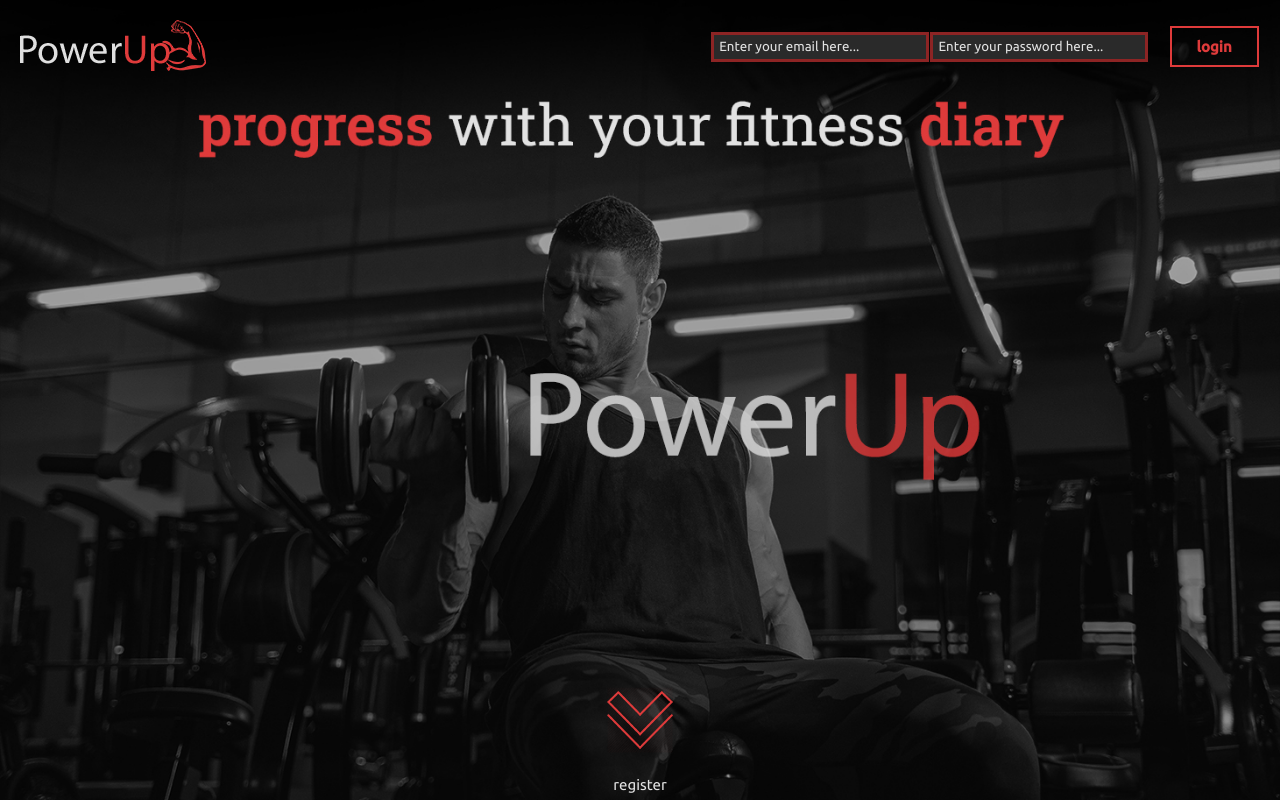
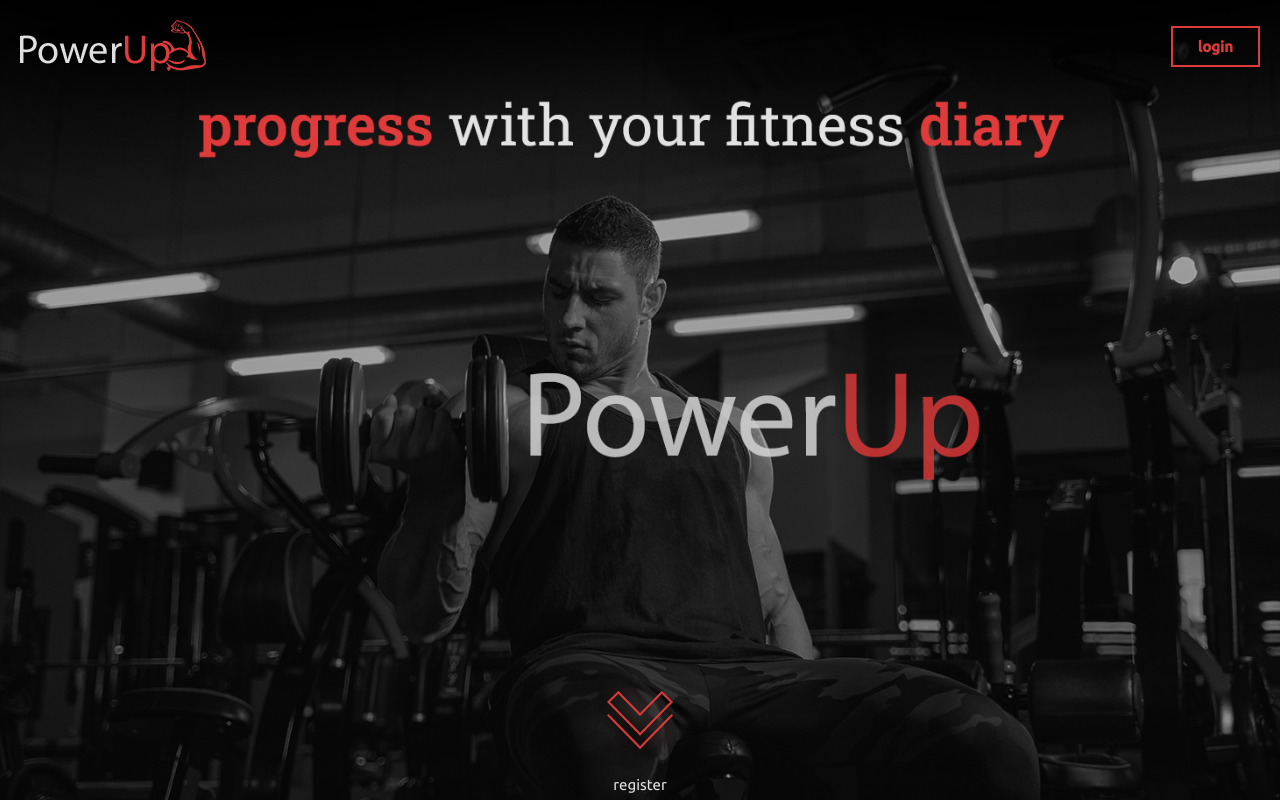
Before and after one commit to Rusev7/powerup, a React (Create React App) app in the folder client/: page / in a window 1280 px wide. Shown: the top 800 px of the page. Built offline with nearby package versions, Linux system fonts and the light colour scheme.

Commit message:
Changed login logic

```diff
--- a/client/src/App.js
+++ b/client/src/App.js
@@ -10,41 +10,41 @@ import CreateWorkout from './components/CreateWorkout';
 import Workouts from './components/Workouts';
 import Profile from './components/Profile';
 
+import OpenModalContext from './context/OpenModalContext';
 
 function App() {
     const [loggedIn, setloggedIn] = useState(false);
-    const [error, setError] = useState({err: false, msg: ''});
+    const [openModal, setOpenModal] = useState(false);
     const history = useHistory();
 
     const user = localStorage.getItem('user');
 
     useEffect(() => {
-        if(user) {
+        if (user) {
             setloggedIn(true);
         }
     }, [user]);
 
     const handleLogin = bool => {
-        if(bool) {
+        if (bool) {
             setloggedIn(true);
         }
     }
 
-    const handleError = (bool, msg) => {
-        if(bool) {
-            setError({
-                err: bool,
-                msg,
-            })
+    const handleOpenModal = (bool) => {
+        if (bool) {
+            setOpenModal(bool)
         }
     }
 
     return (
         <div className="App">
-            <Navigation handleLogin={handleLogin} handleError={handleError} loggedIn={loggedIn}/>
+            <Navigation handleLogin={handleLogin} handleOpenModal={handleOpenModal} loggedIn={loggedIn} />
             <Switch>
                 <Route path="/" exact>
-                    <Home loggedIn={loggedIn} error={error}/>
+                    <OpenModalContext.Provider value={openModal}>
+                        <Home loggedIn={loggedIn} />
+                    </OpenModalContext.Provider>
                 </Route>
                 <Route path="/create-workout" component={CreateWorkout} />
                 <Route path="/my-workouts" component={Workouts} />
--- a/client/src/components/Home/Home.js
+++ b/client/src/components/Home/Home.js
@@ -7,7 +7,6 @@ import Footer from '../Footer';
 
 const Home = ({
     loggedIn,
-    error
 }) => {
     const regSection = useRef();
 
@@ -25,7 +24,7 @@ const Home = ({
     } else {
         return (
             <div className="fade-in">
-                <StartSection handleScrollDown={handleScrollDown} error={error}/>
+                <StartSection handleScrollDown={handleScrollDown} />
                 <RegisterSection ref={regSection}/>
             </div>
         )
--- /dev/null
+++ b/client/src/components/LoginForm/LoginForm.css
@@ -0,0 +1,48 @@
+.login-form {
+    display: flex;
+    flex-direction: column;
+    margin-top: 5rem;
+    align-items: center;
+}
+
+.login-form-input {
+    margin-top: 2rem;
+    padding: 1rem 2rem;
+    outline: none;
+    border: 2px solid var(--color-primary);
+    color: var(--color-grey-light-1);
+    background-color: transparent;
+}
+
+.login-form-btn {
+    margin-top: 3rem;
+    padding: 1.5rem 2rem;
+    width: 20rem;
+    outline: none;
+    border: 2px solid var(--color-primary);
+    background-color: transparent;
+    color: var(--color-primary);
+    font-family: var(--font-text);
+    text-transform: uppercase;
+    font-weight: 600;
+    transition: .2s ease-in;
+    cursor: pointer;
+}
+
+.login-form-btn:hover {
+    background-color: var(--color-primary);
+    color: var(--color-grey-dark);
+}
+
+.login-form-text {
+    font-size: 1.5rem;
+    font-family: var(--font-text);
+    color: var(--color-primary);
+    margin-top: 1rem;
+    cursor: pointer;
+    transition: .1s ease-in;
+}
+
+.login-form-text:hover {
+    font-weight: 600;
+}
--- /dev/null
+++ b/client/src/components/LoginForm/LoginForm.js
@@ -0,0 +1,35 @@
+import { login } from '../../services/authService';
+
+import './LoginForm.css';
+
+const LoginForm = () => {
+
+    const handleLoginFormSubmit = e => {
+        e.preventDefault();
+
+        const { email, password } = e.target;
+
+        login({email: email.value, password: password.value})
+            .then(res => res.json())
+            .then(res => {
+                if(res.type === 'error') {
+                    this.props.handleError(true, res.message.errorMsg)
+                } else {
+                    localStorage.setItem('user', JSON.stringify(res.user));
+                    this.props.handleLogin(true);
+                }
+
+            });
+    }
+
+    return (
+        <form className="login-form">
+            <input type="email" name="email" className="login-form-input" />
+            <input type="password" name="password" className="login-form-input" />
+            <input type="submit" value="login" className="login-form-btn" />
+            <span className="login-form-text">Forgotten password? Click here!</span>
+        </form>
+    )
+};
+
+export default LoginForm;
--- /dev/null
+++ b/client/src/components/LoginForm/index.js
@@ -0,0 +1 @@
+export {default} from './LoginForm'
--- a/client/src/components/Navigation/Navigation.css
+++ b/client/src/components/Navigation/Navigation.css
@@ -25,9 +25,8 @@
 
 .right-section {
     display: flex;
-    justify-content: space-evenly;
-    align-items: center;
     width: 55rem;
+    justify-content: flex-end;
 }
 
 @media screen and (max-width: 900px) {
--- a/client/src/components/Navigation/Navigation.js
+++ b/client/src/components/Navigation/Navigation.js
@@ -2,11 +2,6 @@ import './Navigation.css';
 
 import React, { Component } from 'react';
 import { NavLink } from 'react-router-dom';
-
-import { login } from '../../services/authService';
-
-import Input from './Input';
-import ErrorNotification from '../ErrorNotification';
 
 class Navigation extends Component {
     constructor(props) {
@@ -18,7 +13,6 @@ class Navigation extends Component {
 
         this.onHamburgerClickHandler = this.onHamburgerClickHandler.bind(this);
         this.onCloseBtnClickHandler = this.onCloseBtnClickHandler.bind(this);
-        this.handleLoginFormSubmit = this.handleLoginFormSubmit.bind(this);
     }
 
     handleScroll(e) {
@@ -41,23 +35,7 @@ class Navigation extends Component {
         this.setState({menu: false});
     }
 
-    handleLoginFormSubmit(e) {
-        e.preventDefault();
 
-        const { email, password } = e.target;
-
-        login({email: email.value, password: password.value})
-            .then(res => res.json())
-            .then(res => {
-                if(res.type === 'error') {
-                    this.props.handleError(true, res.message.errorMsg)
-                } else {
-                    localStorage.setItem('user', JSON.stringify(res.user));
-                    this.props.handleLogin(true);
-                }
-
-            });
-    }
 
     render() {
         if(this.props.loggedIn) {
@@ -86,12 +64,9 @@ class Navigation extends Component {
             return (
                 <nav className="nav">
                    <NavLink to="/" className="nav-logo"><img src="/logoD.png" alt="Logo"/></NavLink>
-                    <form className="right-section" onSubmit={this.handleLoginFormSubmit}>
-                        <ErrorNotification message={this.state.errorMessage}/>
-                        <Input name="email" type="email" />
-                        <Input name="password" type="password" />
-                        <input type="submit" className="btn-red-small btn-login" value="login"/>
-                    </form>
+                    <div className="right-section">
+                        <button className="btn-red-small btn-login" onClick={this.props.handleOpenModal}>login</button>
+                    </div>
 
 
                 </nav>
--- a/client/src/components/StartSection/StartSection.js
+++ b/client/src/components/StartSection/StartSection.js
@@ -1,27 +1,32 @@
-import { useState, useEffect } from 'react';
+import { useState, useEffect, useContext } from 'react';
 
 import './StartSection.css';
 
 import ScrollDown from './ScrollDown';
+import LoginForm from '../LoginForm/LoginForm';
 import Modal from '../Modal';
+
+import OpenModalContext from '../../context/OpenModalContext';
 
 const StartSection = ({
     handleScrollDown,
-    error,
 }) => {
-    const [modal, setModal] = useState(error.err);
+    const openModal = useContext(OpenModalContext);
+
+    const [modal, setModal] = useState(openModal);
 
     const containerClassName = modal ? 'modal-container-show' : 'modal-container-hide';
 
     useEffect(() => {
-        setModal(error.err);
-    }, [error])
+        setModal(openModal);
+    }, [openModal])
 
     return (
         <section className="start-section">
             <ScrollDown handleScrollDown={handleScrollDown}/>
-            {error.err ? <div className={`modal-container ${containerClassName}`}>
+            {openModal ? <div className={`modal-container ${containerClassName}`}>
                     <Modal show={modal} handleClose={() => setModal(false)}>
+                        <LoginForm />
                     </Modal>
                 </div> : null}
         </section>
--- /dev/null
+++ b/client/src/context/OpenModalContext.js
@@ -0,0 +1,5 @@
+import React from 'react';
+
+const OpenModalContext = React.createContext();
+
+export default OpenModalContext;
```
